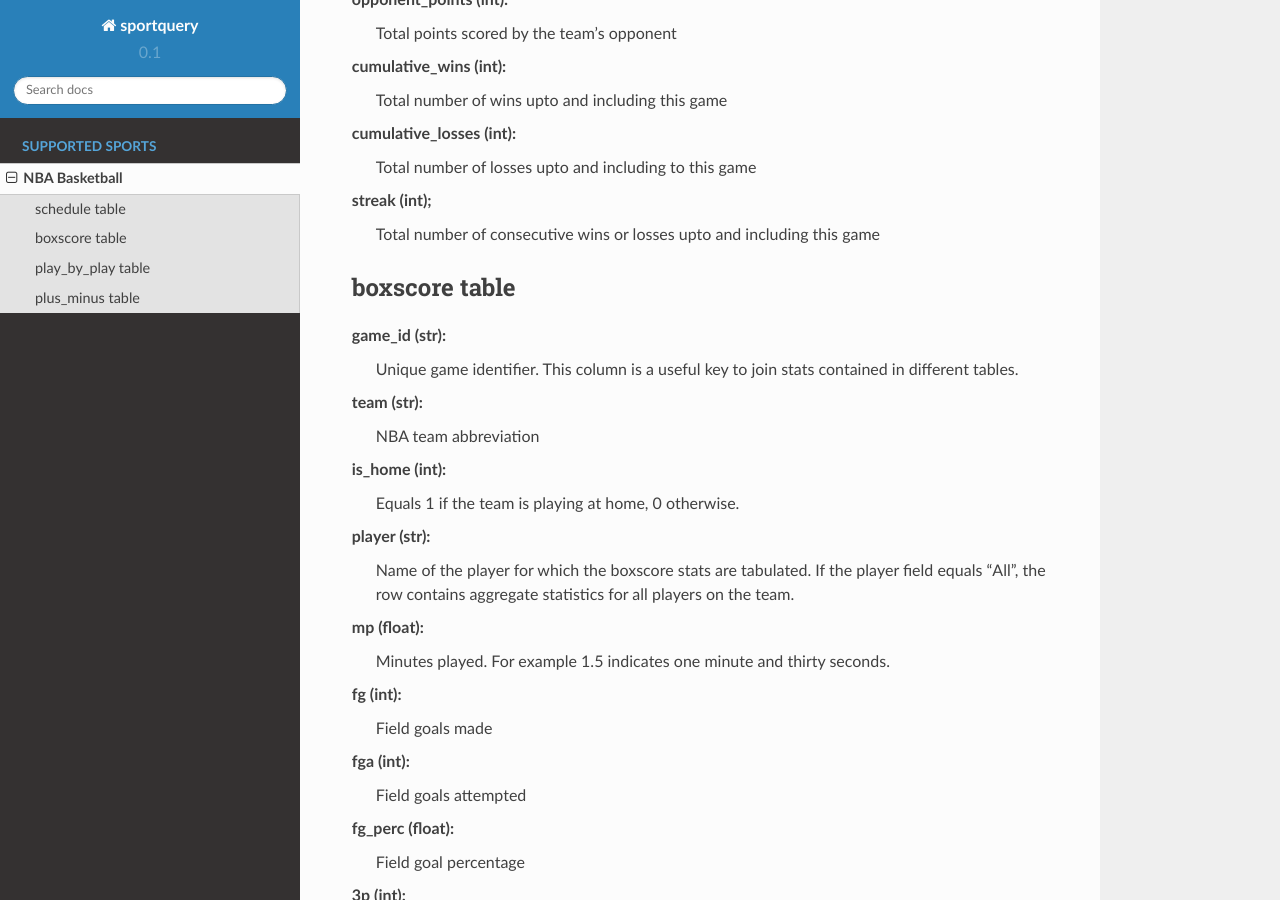
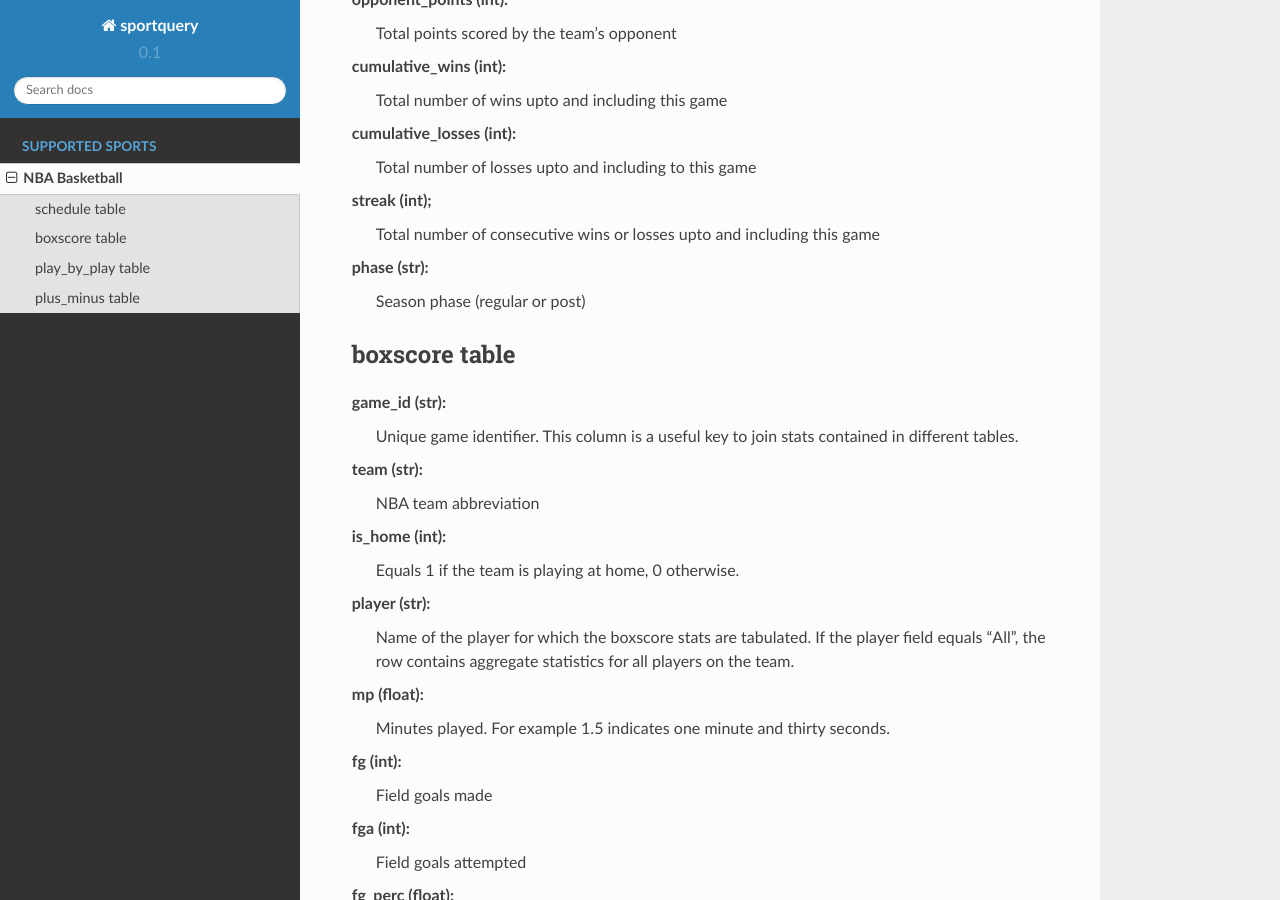
Before and after one commit to morelandjs/sportquery, a Sphinx documentation site: the page built from docs/nba.rst, in a window 1280 px wide and 900 px high, scrolled down 1027 px. Built offline with Sphinx 7.4.7 and the Read the Docs theme 2.0.0, drawn with Linux system fonts in a browser that asks for light colours.

Commit message:
feat: add nba post-season games

```diff
--- a/docs/nba.rst
+++ b/docs/nba.rst
@@ -39,6 +39,8 @@ cumulative_losses (int):
   Total number of losses upto and including to this game
 streak (int);
   Total number of consecutive wins or losses upto and including this game
+phase (str):
+  Season phase (regular or post)
 
 boxscore table
 --------------
```
